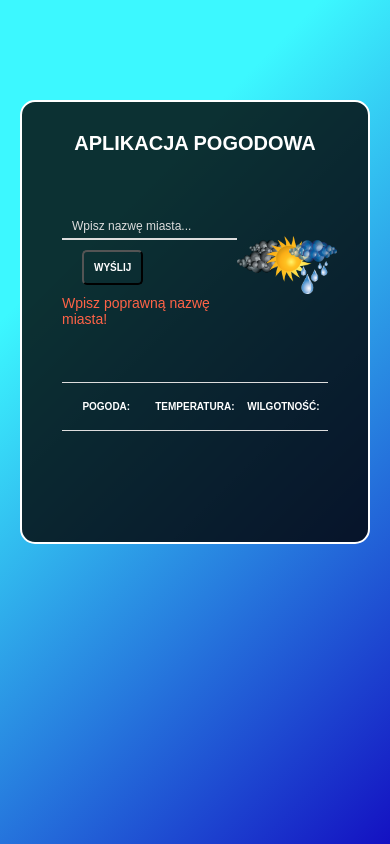
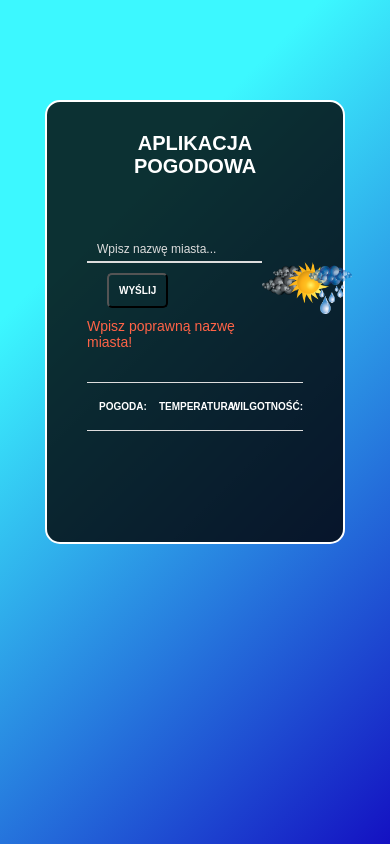
Before and after one commit to Mich1321/Weather-app, a plain HTML site: page index.html in a window 390 px wide. Drawn offline with nearby package versions, Linux system fonts and the light colour scheme; no server answers.

Commit message:
Mobile problem fix 2

```diff
--- a/style.css
+++ b/style.css
@@ -123,64 +123,28 @@ button:hover {
 	}
 	button {
 		margin-top: 10px;
-        font-size: 10px;
+		font-size: 10px;
 	}
-    input {
-        font-size: 12px;
+	input {
+		font-size: 12px;
+	}
 
-    }
-
-    input::placeholder {
-        color: #ddd;
-        font-family: "Montserrat", sans-serif;
-    }
 	.wrapper {
-		width: 350px;
+		width: 300px;
 		margin-top: 100px;
 	}
 	.photo {
-		width: 100px;
-		height: 100px;
-	}
-    .weather-info{
-        font-size: 15px;
-    }
-	/* .wrapper {
-		width: 500px;
-	}
-	.main-info {
-		display: flex;
-		justify-content: center;
-		align-items: center;
-		flex-direction: column;
-		height: 200px;
-	}
-	.bottom {
-		display: flex;
-
-	}
-	.headings {
-		display: flex;
-		align-items: center;
-		justify-content: center;
-		flex-direction: column;
+		width: 90px;
+		height: 90px;
 	}
 	.weather-info {
-		display: flex;
-		align-items: center;
-		justify-content: center;
-		flex-direction: column;
-	} */
+		font-size: 15px;
+	}
 }
 /* @media (max-width: 768px) {
-	.diceTrace {
-		height: 45vh;
-	}
-} */
-@media (max-width: 768px) {
 }
 @media (max-width: 992px) {
 }
 
 @media (max-width: 1200px) {
-}
+} */
```
